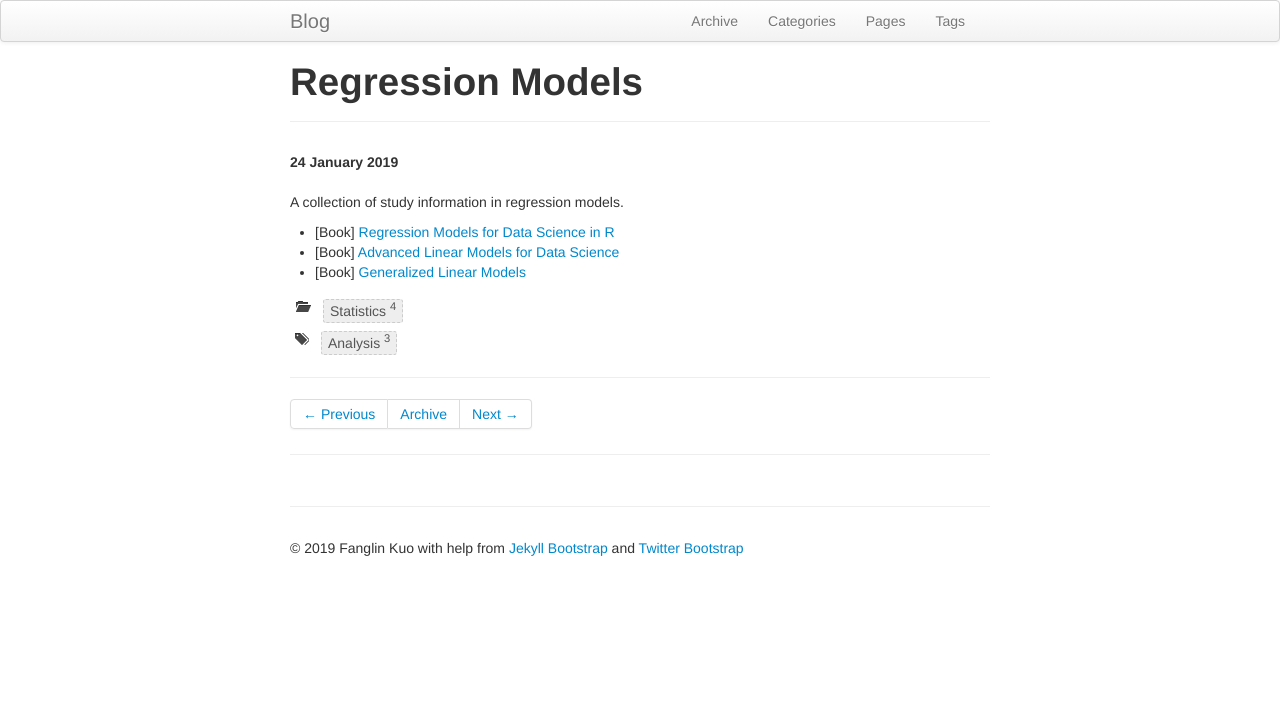
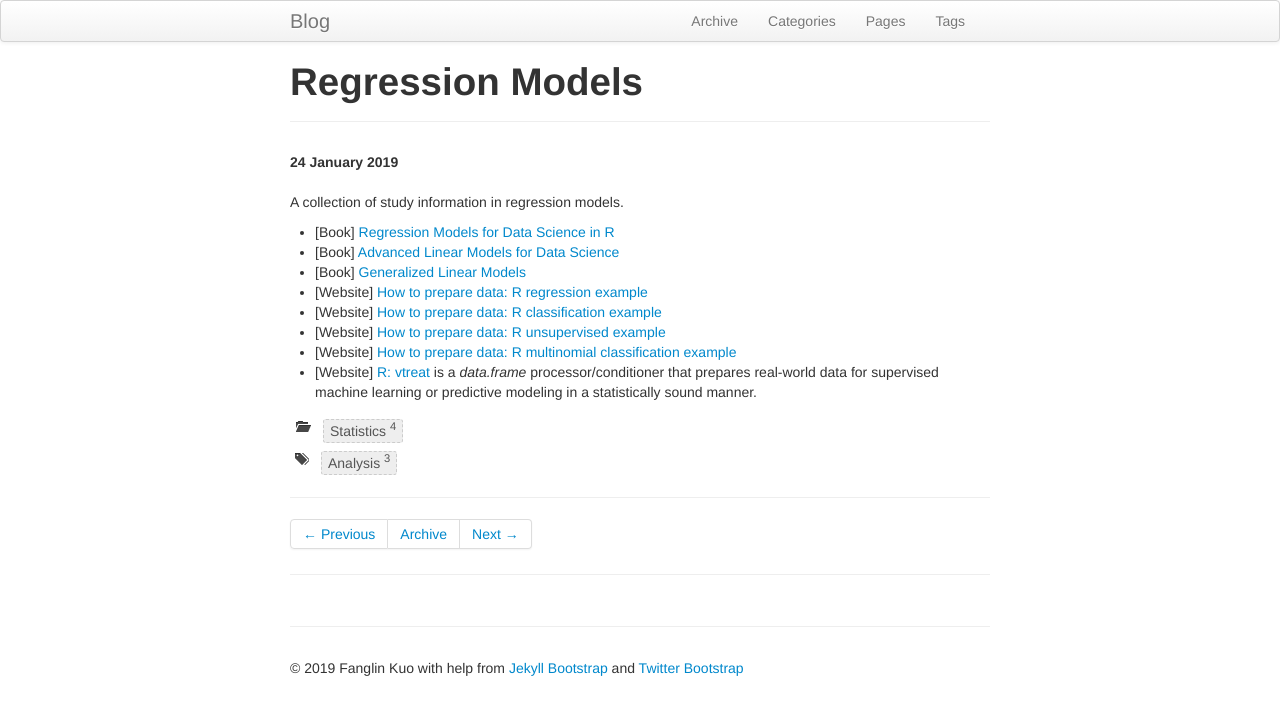
Before and after one commit to flkuo/blog, a Jekyll site: the page built from _posts/2019-01-24-Regression-models.md, in a window 1280 px wide. Shown: the top 715 px of the page. Built offline with Jekyll 4.4.1, drawn with Linux system fonts in a browser that asks for light colours.

Commit message:
update site

```diff
--- a/_posts/2019-01-24-Regression-models.md
+++ b/_posts/2019-01-24-Regression-models.md
@@ -12,3 +12,8 @@ A collection of study information in regression models.
 * [Book] [Regression Models for Data Science in R](https://leanpub.com/regmods)
 * [Book] [Advanced Linear Models for Data Science](https://leanpub.com/lm)
 * [Book] [Generalized Linear Models](https://www.jstor.org/stable/2344614)
+* [Website] [How to prepare data: R regression example](https://github.com/WinVector/vtreat/blob/master/Examples/Regression/Regression.md)
+* [Website] [How to prepare data: R classification example](https://github.com/WinVector/vtreat/blob/master/Examples/Classification/Classification.md)
+* [Website] [How to prepare data: R unsupervised example](https://github.com/WinVector/vtreat/blob/master/Examples/Unsupervised/Unsupervised.md)
+* [Website] [How to prepare data: R multinomial classification example](https://winvector.github.io/vtreat/articles/MultiClassVtreat.html)
+* [Website] [R: vtreat](https://winvector.github.io/vtreat/) is a *data.frame* processor/conditioner that prepares real-world data for supervised machine learning or predictive modeling in a statistically sound manner.
```
